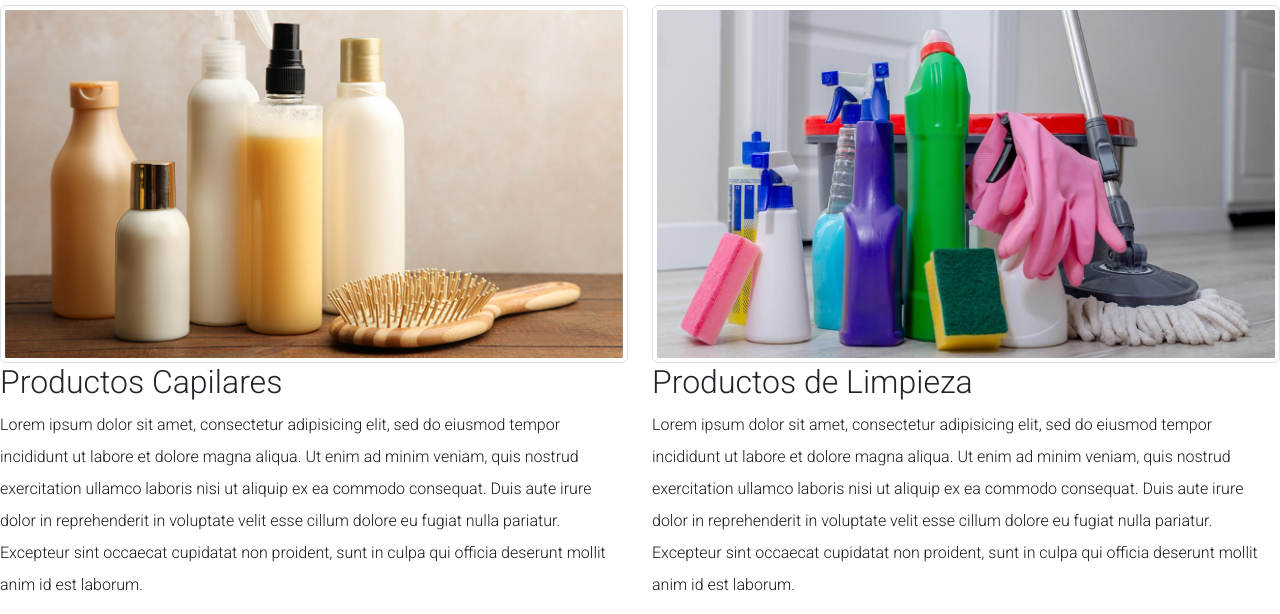
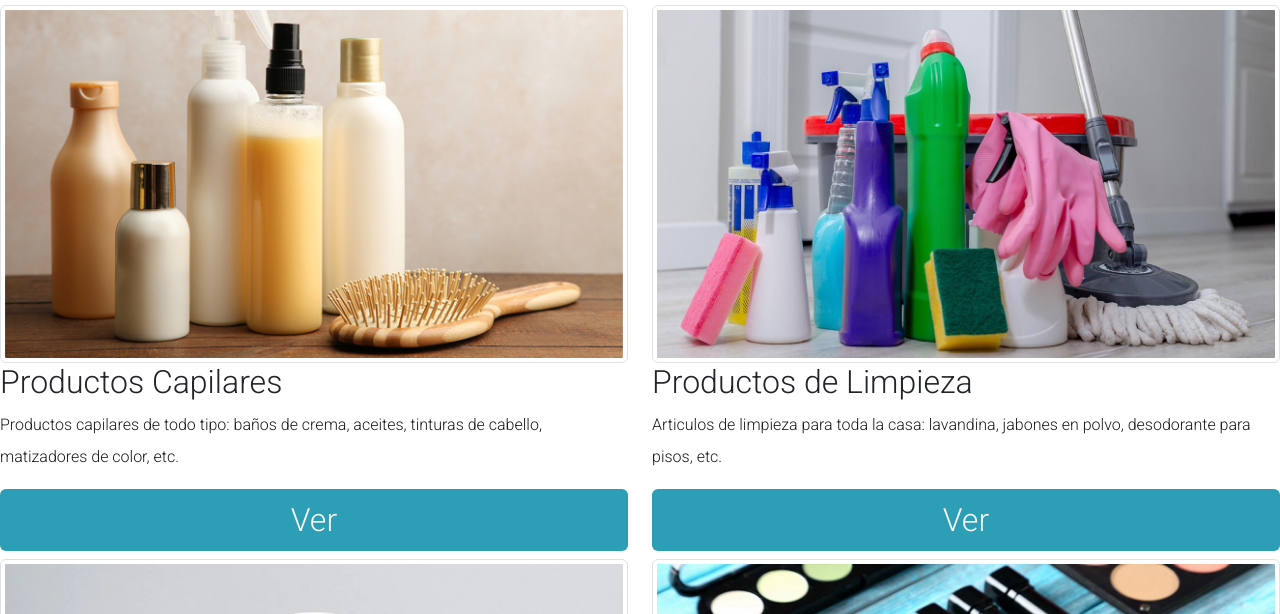
Before and after one commit to nicoSoria83/proyecto, a website: page pages/catalogo.html in a window 1280 px wide. Shown: the part 125-739 px from the top of the page. Drawn offline with nearby package versions, Linux system fonts and the light colour scheme.

Commit message:
cambios en los parrafos de index y catalogo

```diff
--- a/pages/catalogo.html
+++ b/pages/catalogo.html
@@ -50,28 +50,18 @@
       <article class="col-sm-12 col-md-6">
         <img src="../images/productos_capilares.jpg" class="w-100 img-thumbnail" alt="en esta imagen se muestran productos capilares como nutriciones para el cabello, baños de crema, etc">
         <h2>Productos Capilares</h2>
-        <p class="p-catalogo">Lorem ipsum dolor sit amet, consectetur adipisicing elit, sed do eiusmod
-        tempor incididunt ut labore et dolore magna aliqua. Ut enim ad minim veniam,
-        quis nostrud exercitation ullamco laboris nisi ut aliquip ex ea commodo
-        consequat. Duis aute irure dolor in reprehenderit in voluptate velit esse
-        cillum dolore eu fugiat nulla pariatur. Excepteur sint occaecat cupidatat non
-        proident, sunt in culpa qui officia deserunt mollit anim id est laborum.</p>
+        <p class="p-catalogo">Productos capilares de todo tipo: baños de crema, aceites, tinturas de cabello, matizadores de color, etc.</p>
         <a href="../error404.html" class="btn btn-color1 mb-2 w-100 h-3">Ver</a>
       </article>
 
       <article class="col-sm-12 col-md-6">
       <img src="../images/productos_de_limpieza.jpg" class="w-100 img-thumbnail" alt="en esta imagen se muestran productos de limpiza tales como lavandina, detergente, quitamanchas, etc">
       <h2>Productos de Limpieza</h2>
-      <p class="p-catalogo">Lorem ipsum dolor sit amet, consectetur adipisicing elit, sed do eiusmod
-      tempor incididunt ut labore et dolore magna aliqua. Ut enim ad minim veniam,
-      quis nostrud exercitation ullamco laboris nisi ut aliquip ex ea commodo
-      consequat. Duis aute irure dolor in reprehenderit in voluptate velit esse
-      cillum dolore eu fugiat nulla pariatur. Excepteur sint occaecat cupidatat non
-      proident, sunt in culpa qui officia deserunt mollit anim id est laborum.</p>
+      <p class="p-catalogo">Articulos de limpieza para toda la casa: lavandina, jabones en polvo, desodorante para pisos, etc.</p>
       <a href="../error404.html" class="btn btn-color1 mb-2 w-100 h-3">Ver</a>
       </article>
 
-      <article class="col-sm-12 col-md-6">
+      <article class="col-sm-12 col-md-6"> <!--modificar el tamaño-->
       <img src="../images/productos_de_bebes.jpg" class="w-100 img-thumbnail" alt="en esta imagen se muestran los productos para bebe como pañales, oleo calcareo, shampoo para bebe, etc">
       <h2>Productos de Bebe</h2>
       <p class="p-catalogo">Lorem ipsum dolor sit amet, consectetur adipisicing elit, sed do eiusmod
```
Also changed, not shown: index.html (+2 -2 lines).
